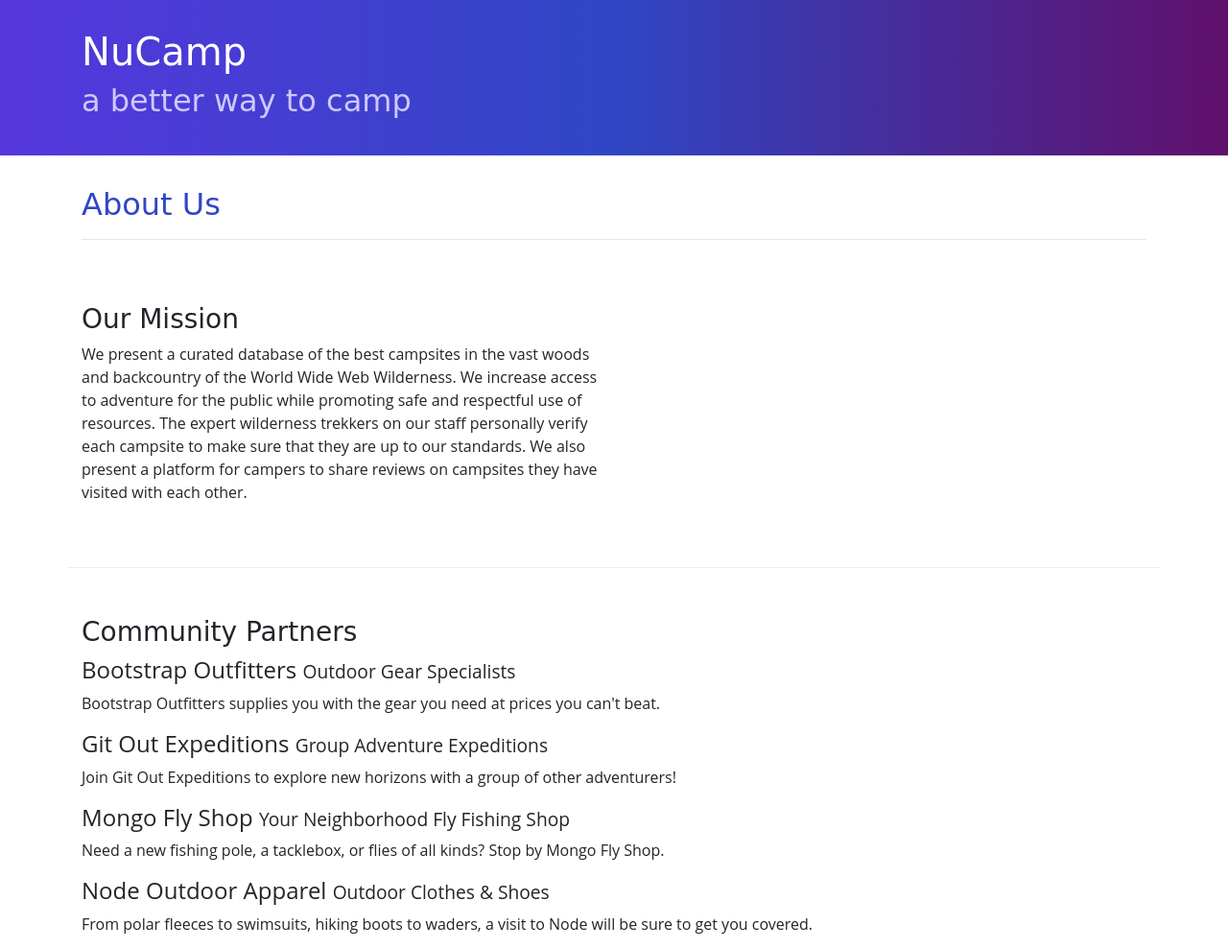
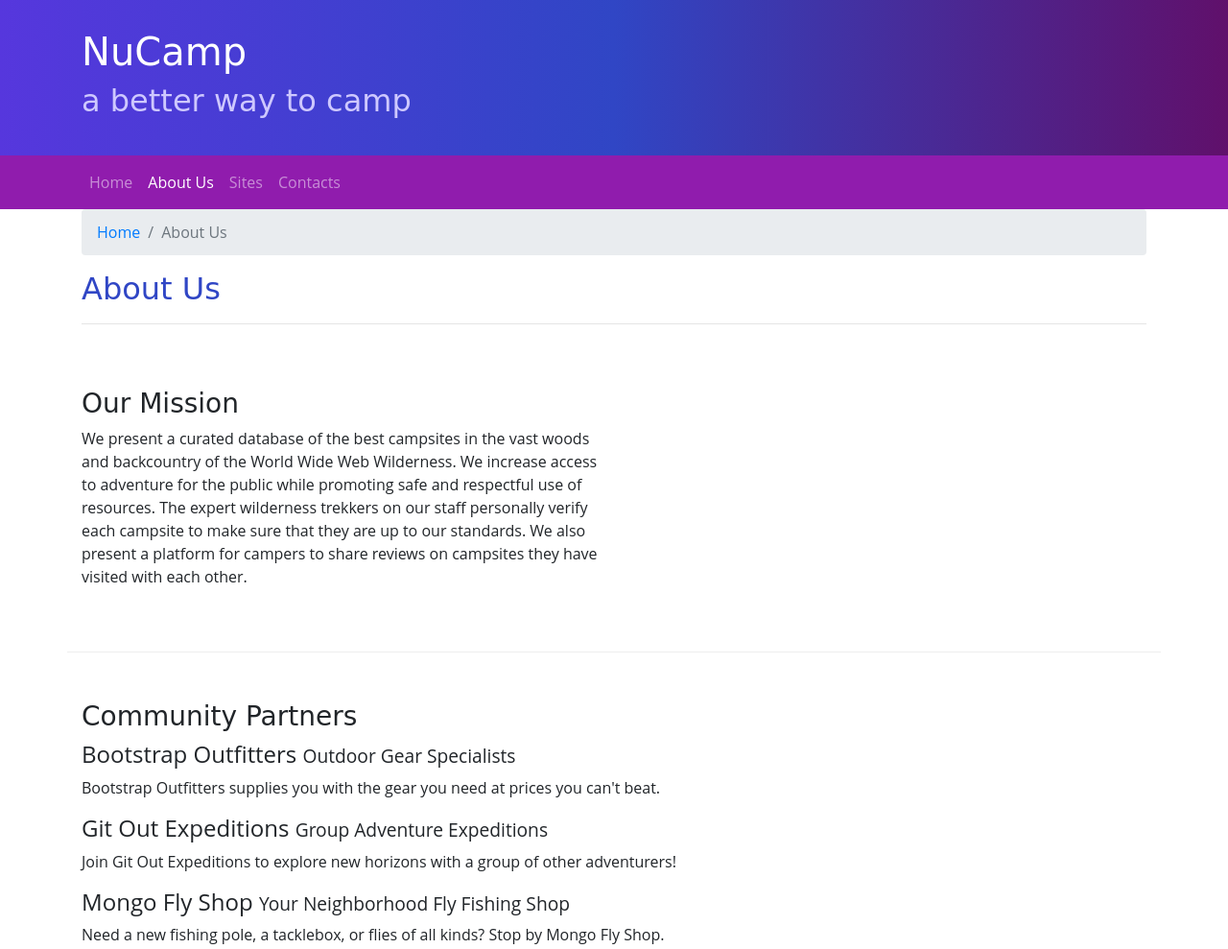
Before and after one commit to peondg-Nucamp/nucamp-bootstrap, a website: page aboutus.html in a window 1280 px wide. Shown: the top 989 px of the page at 96% size. Drawn offline with nearby package versions, Linux system fonts and the light colour scheme.

Commit message:
Navbar and Breadcrumbs

```diff
--- a/aboutus.html
+++ b/aboutus.html
@@ -13,7 +13,7 @@
 </head>
 
 <body>
-
+    <!-- JUMBOTRON SECTION  -->
     <header class="jumbotron jumbotron-fluid">
         <div class="container">
             <div class="row">
@@ -25,9 +25,31 @@
         </div>
     </header>
 
+    <!-- NAVBAR SECTION -->
+    <nav class="navbar navbar-expand-sm navbar-dark sticky-top">
+        <div class="container">
+            <button class="navbar-toggler ml-auto" type="button" data-toggle="collapse" data-target="#nucampNavbar">
+                <span class="navbar-toggler-icon"></span>
+            </button>
+            <div class="collapse navbar-collapse" id="nucampNavbar">
+                <ul class="navbar-nav">
+                    <li class="nav-item"><a class="nav-link" href="index.html">Home</a></li>
+                    <li class="nav-item active"><a class="nav-link" href="#">About Us</a></li>
+                    <li class="nav-item"><a class="nav-link" href="#">Sites</a></li>
+                    <li class="nav-item"><a class="nav-link" href="#">Contacts</a></li>
+                </ul>
+            </div>
+        </div>
+    </nav>
+
+    <!-- MAIN SECTION  -->
     <div class="container">
         <div class="row">
             <div class="col">
+                <ol class="breadcrumb">
+                    <li class="breadcrumb-item"><a href="index.html">Home</a></li>
+                    <li class="breadcrumb-item active">About Us</li>
+                </ol>
                <h2>About Us</h2>
                <hr />
             </div>
@@ -59,6 +81,7 @@
         </div>
     </div>
 
+    <!-- FOOTER SECTION  -->
     <footer>
         <div class="container">
             <div class="row">
--- a/css/styles.css
+++ b/css/styles.css
@@ -20,6 +20,7 @@ footer {
 }
 
 .jumbotron {
+    margin: 0;
     padding: 30px;
     background-image: linear-gradient(to right, #5637DD, #3046C5, #60106B);
     color: white;
@@ -30,3 +31,7 @@ footer {
     border-bottom: 1px ridge;
     min-height: 200px;
 }
+
+.navbar {
+    background-color: #901CAD;
+}
```
Also changed, not shown: index.html (+20 -0 lines).
